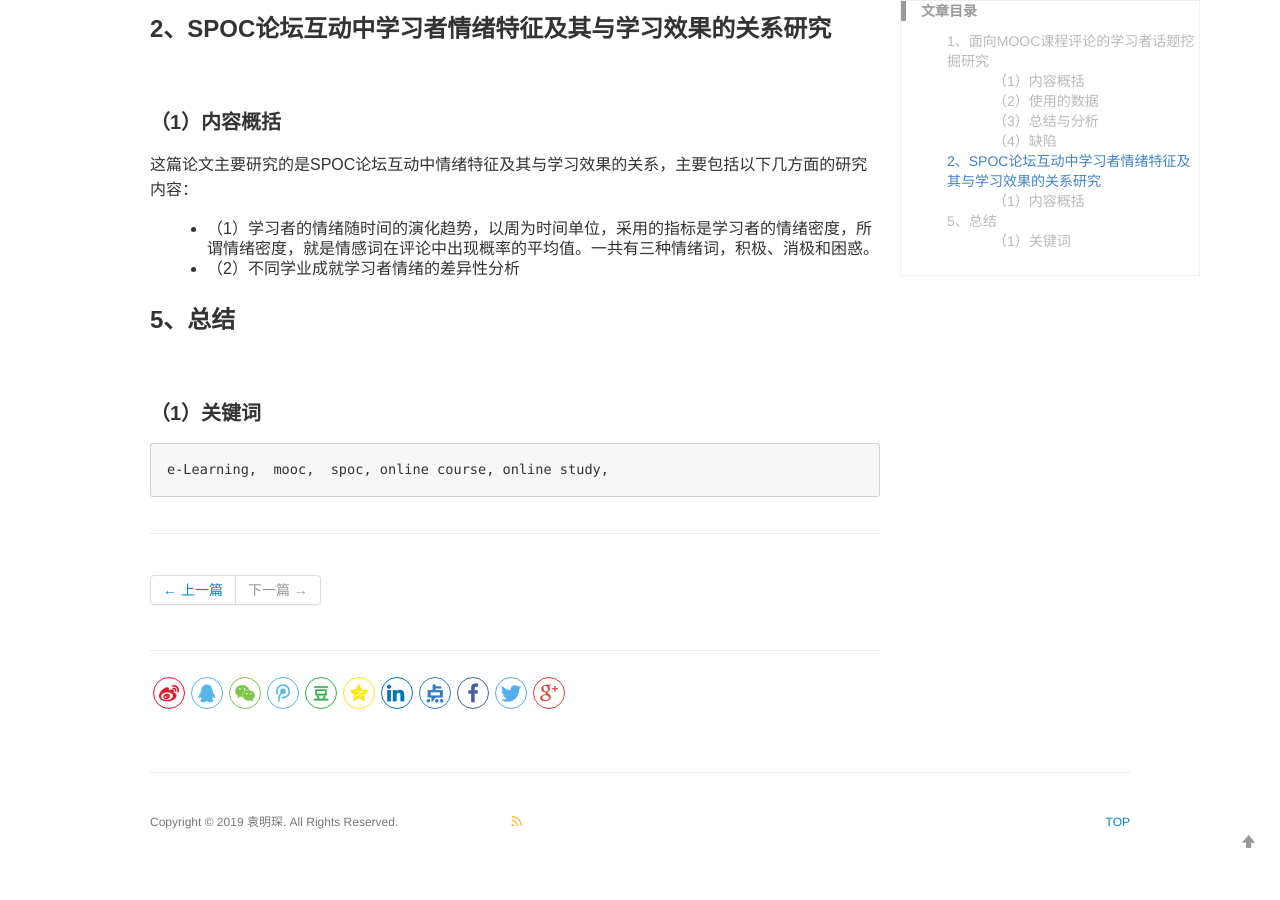
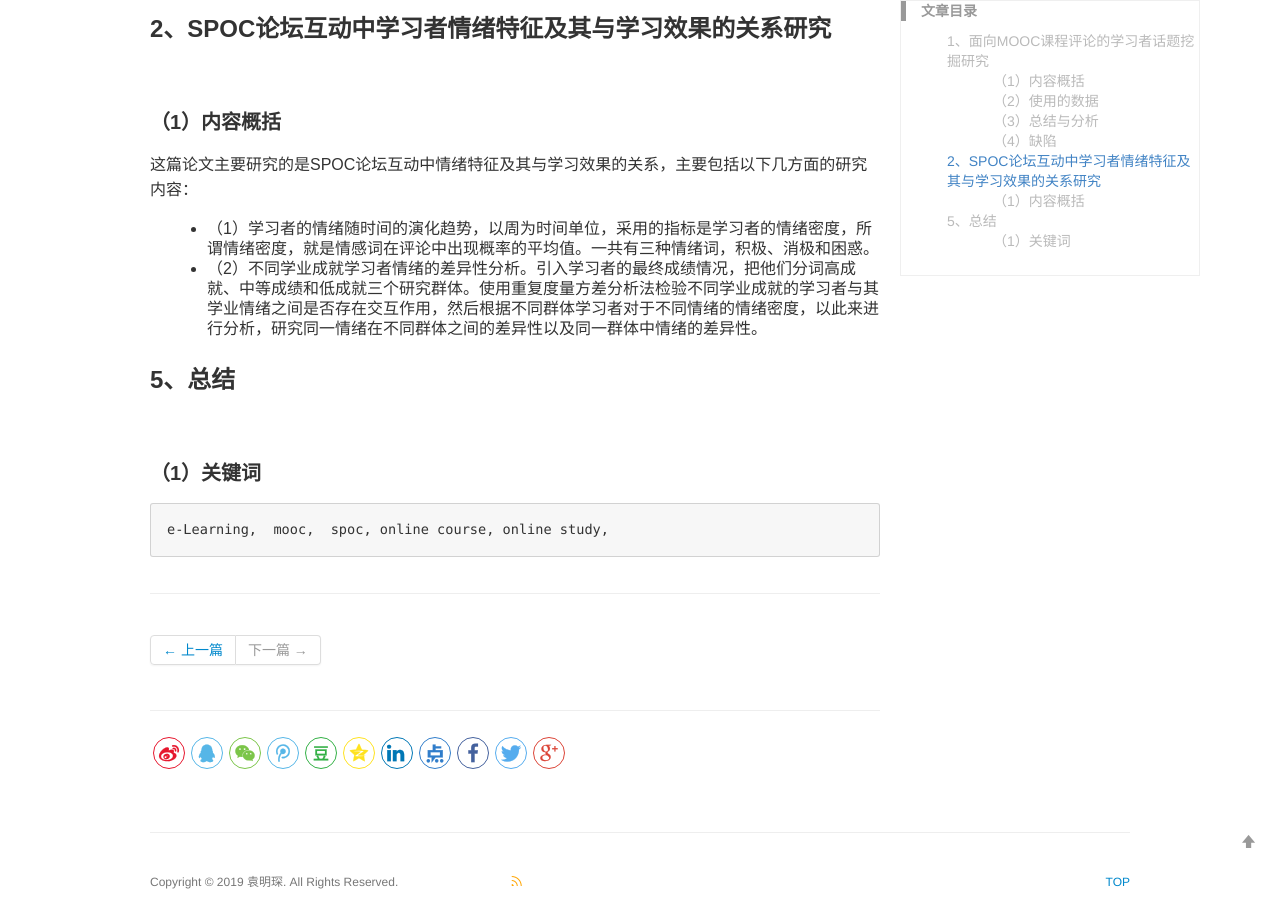
Before and after one commit to yuanmingchen/yuanmingchen.github.io, a Jekyll site: the page built from _posts/2019-04-18-Online Course nlp paper survey.md, in a window 1280 px wide and 900 px high, scrolled down 964 px. Built offline with Jekyll 4.4.1, drawn with Linux system fonts in a browser that asks for light colours; comment, search, counter and statistics services are not loaded; before the commit the page ends 1835 px from its top, so only the background shows below that.

Commit message:
Updates _posts/2019-04-18-Online Course nlp paper survey.md
Auto commit by GitBook Editor

```diff
--- a/_posts/2019-04-18-Online Course nlp paper survey.md
+++ b/_posts/2019-04-18-Online Course nlp paper survey.md
@@ -28,7 +28,7 @@ tags: []
 #### （1）内容概括
 这篇论文主要研究的是SPOC论坛互动中情绪特征及其与学习效果的关系，主要包括以下几方面的研究内容：
 - （1）学习者的情绪随时间的演化趋势，以周为时间单位，采用的指标是学习者的情绪密度，所谓情绪密度，就是情感词在评论中出现概率的平均值。一共有三种情绪词，积极、消极和困惑。
-- （2）不同学业成就学习者情绪的差异性分析
+- （2）不同学业成就学习者情绪的差异性分析。引入学习者的最终成绩情况，把他们分词高成就、中等成绩和低成就三个研究群体。使用重复度量方差分析法检验不同学业成就的学习者与其学业情绪之间是否存在交互作用，然后根据不同群体学习者对于不同情绪的情绪密度，以此来进行分析，研究同一情绪在不同群体之间的差异性以及同一群体中情绪的差异性。
 
 
 ### 5、总结
```
